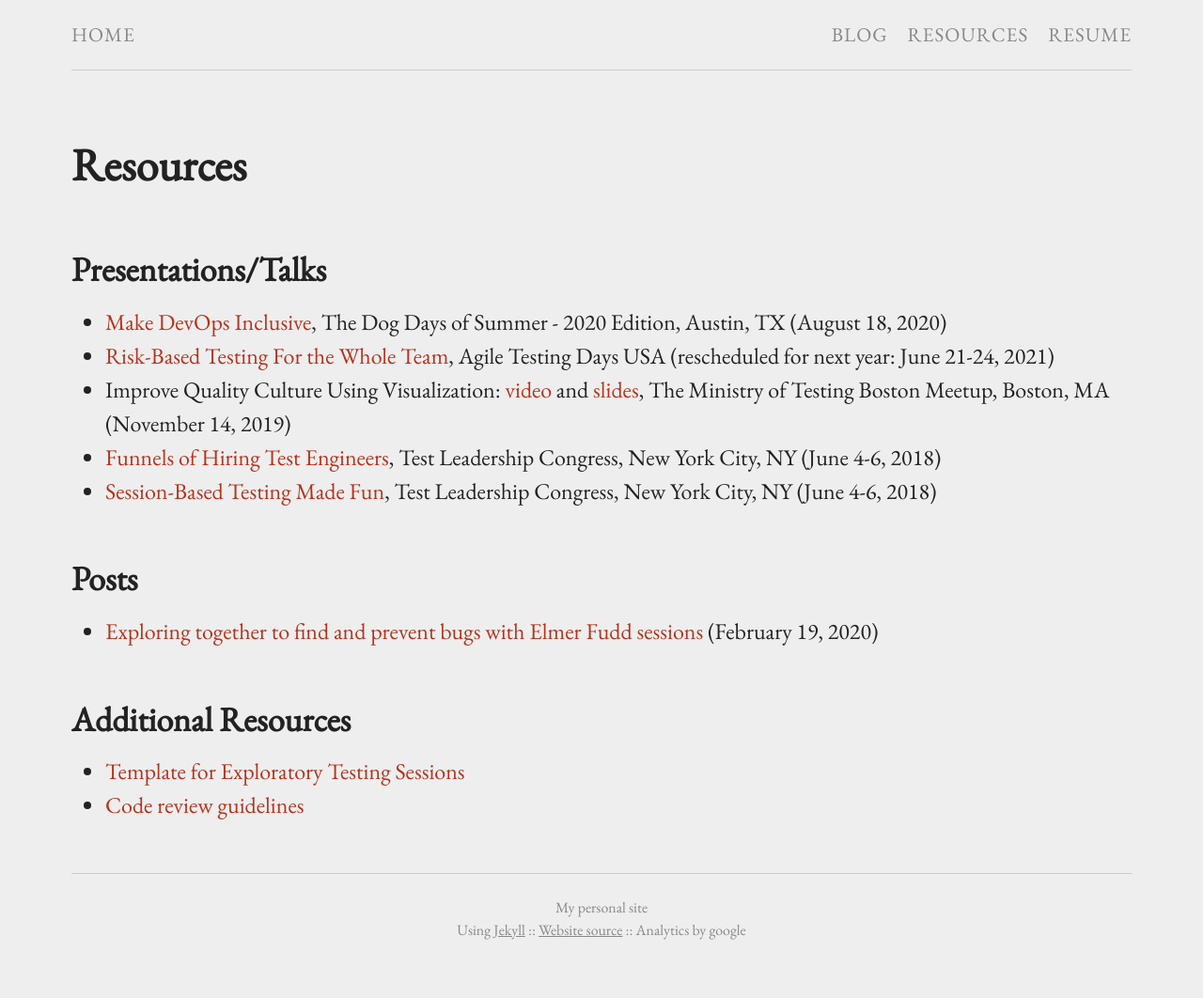
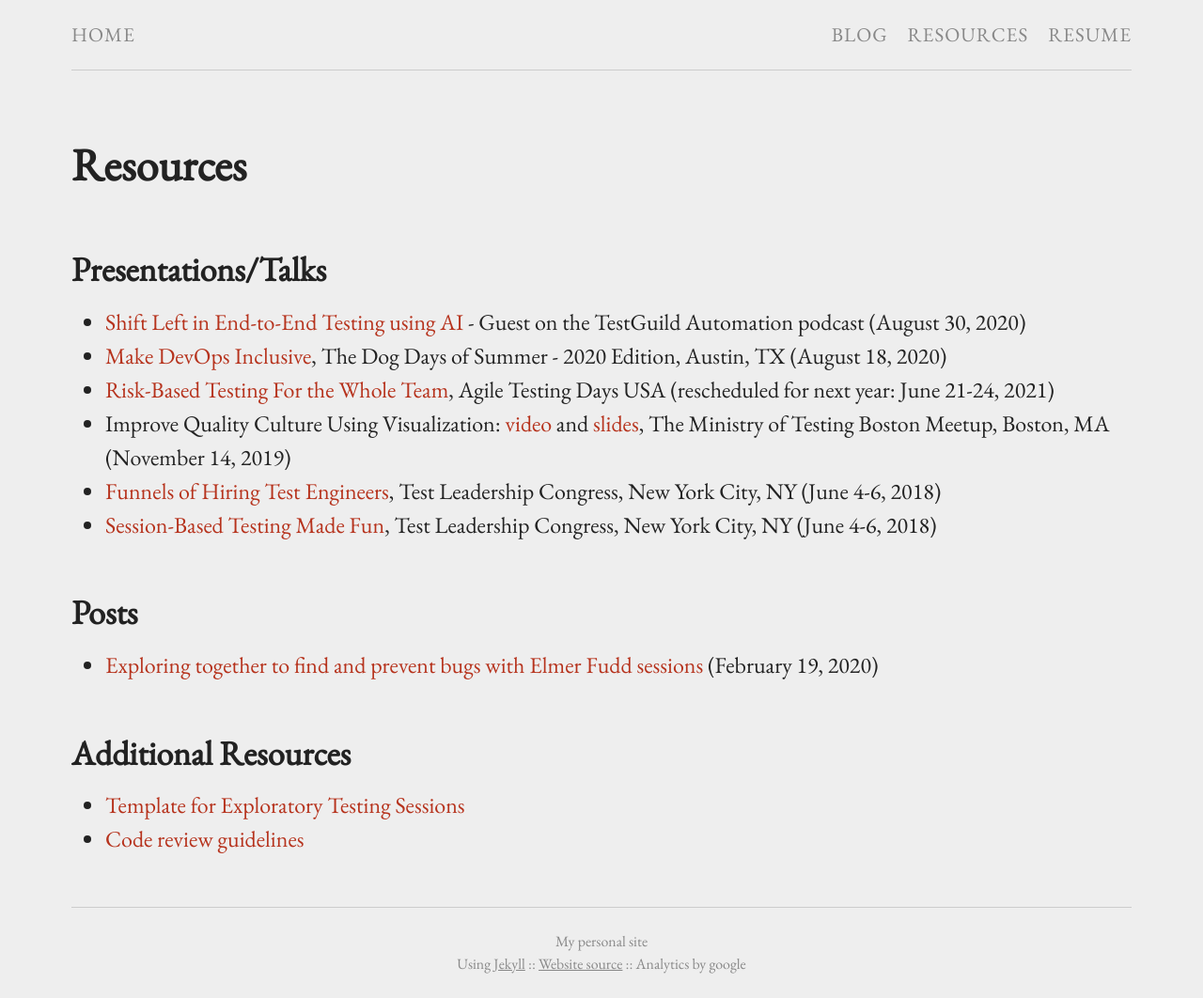
Before and after one commit to bertold/bertold.kolics.net, a Jekyll site: the page built from pages.md, in a window 1280 px wide. Shown: the whole page at 94% size. Built offline with Jekyll 4.4.1, drawn with Linux system fonts in a browser that asks for light colours; before the commit the page ends 1026 px from its top, so only the background shows below that.

Commit message:
updated resources, resume

```diff
--- a/pages.md
+++ b/pages.md
@@ -5,6 +5,7 @@ permalink: /pages/
 ---
 ## Presentations/Talks
 
+* [Shift Left in End-to-End Testing using AI](https://testguild.com/a319) - Guest on the TestGuild Automation podcast (August 30, 2020)
 * [Make DevOps Inclusive](https://www.slideshare.net/BertoldKolics/make-devops-inclusive-238022997), The Dog Days of Summer - 2020 Edition, Austin, TX (August 18, 2020)
 * [Risk-Based Testing For the Whole Team](https://agiletestingdays.us/session/risk-based-testing-for-the-whole-team/), Agile Testing Days USA (rescheduled for next year: June 21-24, 2021)
 * Improve Quality Culture Using Visualization: [video](https://youtu.be/iBMiv4uV4Q4) and [slides](https://www.slideshare.net/BertoldKolics/improve-quality-culture-using-visualization-193999778), The Ministry of Testing Boston Meetup, Boston, MA (November 14, 2019)
```
Also changed, not shown: 1 other file.
